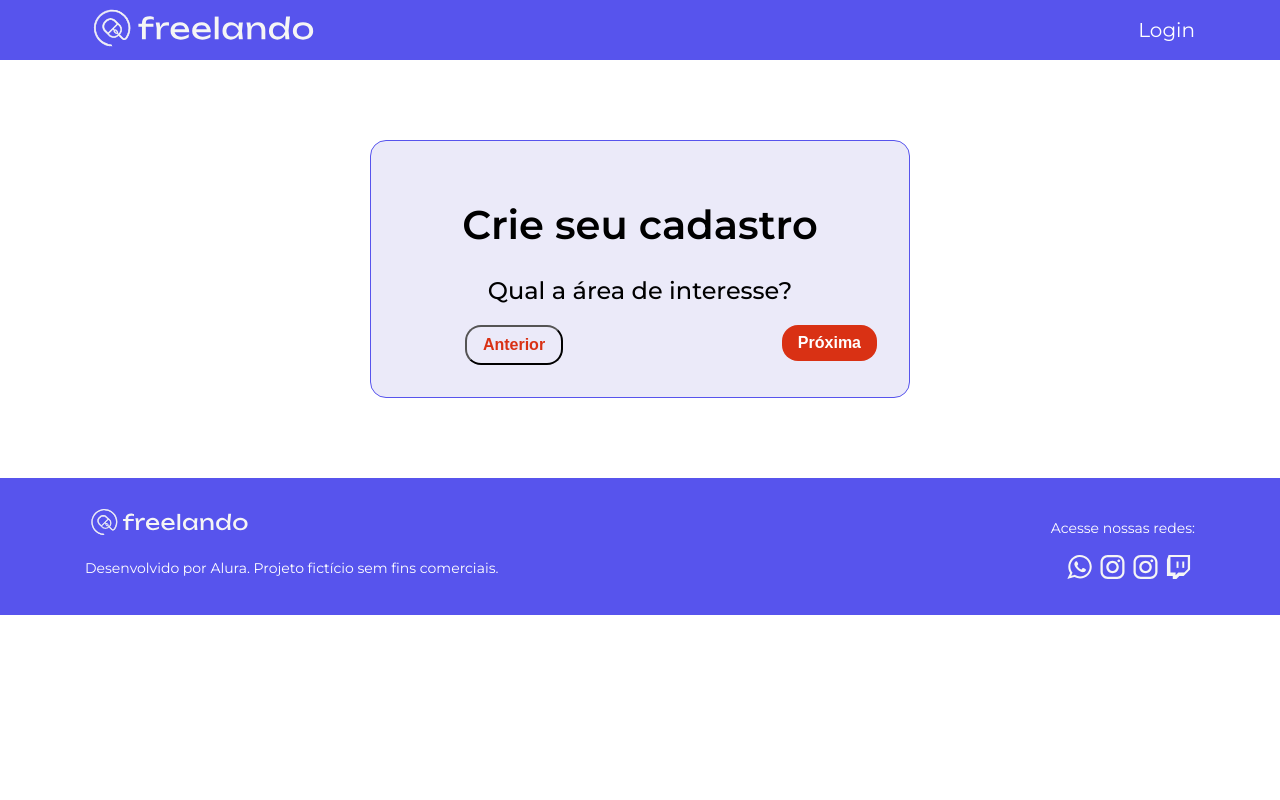
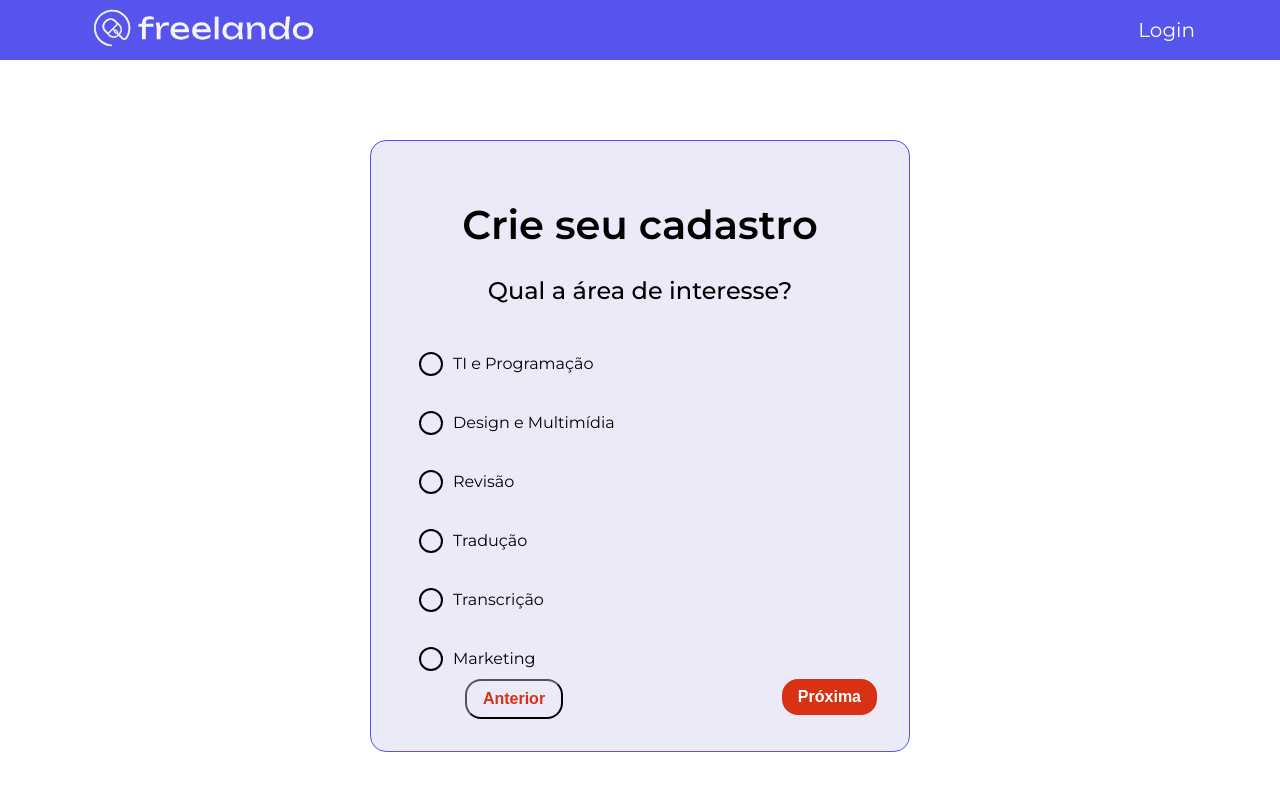
Before and after one commit to ViniCellist/Alura-Freelando, a React (Create React App) app in the folder freelando/: page /cadastro/interesses in a window 1280 px wide. Shown: the top 800 px of the page. Built offline with nearby package versions, Linux system fonts and the light colour scheme.

Commit message:
indentando

```diff
--- a/freelando/src/components/Radio/Radio.jsx
+++ b/freelando/src/components/Radio/Radio.jsx
@@ -10,7 +10,7 @@ const LabelEstilizada = styled.label`
     padding: ${props => props.theme.espacamentos.xs};
     &:hover {
         &:before {
-            border-color: ${props => props.theme.cores.focus};
+            border-color: ${props => (props.theme.cores.focus)};
         }
     }
     &:before {
@@ -27,8 +27,8 @@ const LabelEstilizada = styled.label`
         cursor: pointer;
         background-color: ${props => (props.checked
             ? props.theme.cores.primarias.b
-            : props.theme.cores.neutas.c)
-        };
+            : props.theme.cores.neutras.c
+        )};
         border-color: ${props => (props.checked
             ? props.theme.cores.primarias.b
             : 'inherit'
@@ -44,9 +44,9 @@ const InputEscondido = styled.input`
         border: 1px solid;
         border-color: ${props => props.theme.cores.focus};
     }
-`;
+`
 
-const Radio = ({valor, label, checked, onClick}) => {
+const Radio = ({ valor, label, checked, onClick }) => (
     <>
         <InputEscondido
             type="radio"
@@ -61,8 +61,7 @@ const Radio = ({valor, label, checked, onClick}) => {
         >
             {label}
         </LabelEstilizada>
-
     </>
-}
+);
 
 export default Radio;
```
